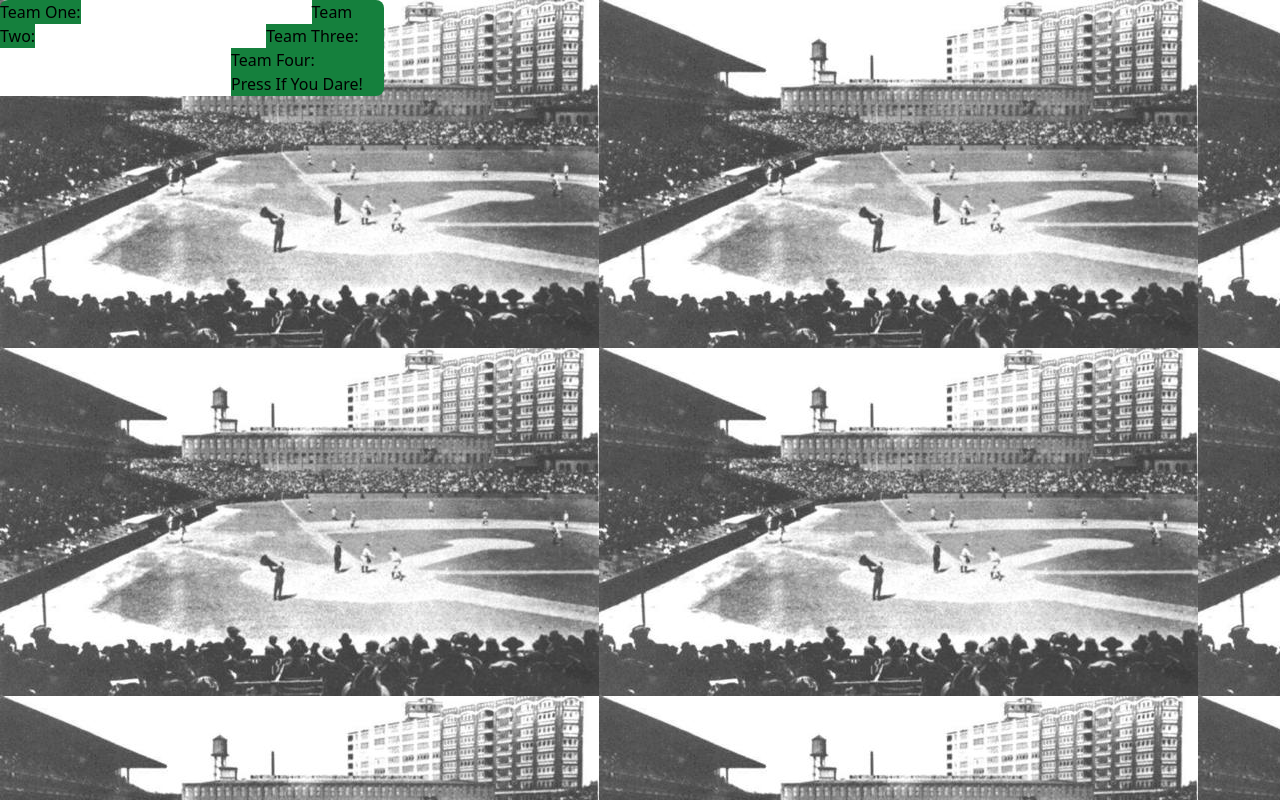
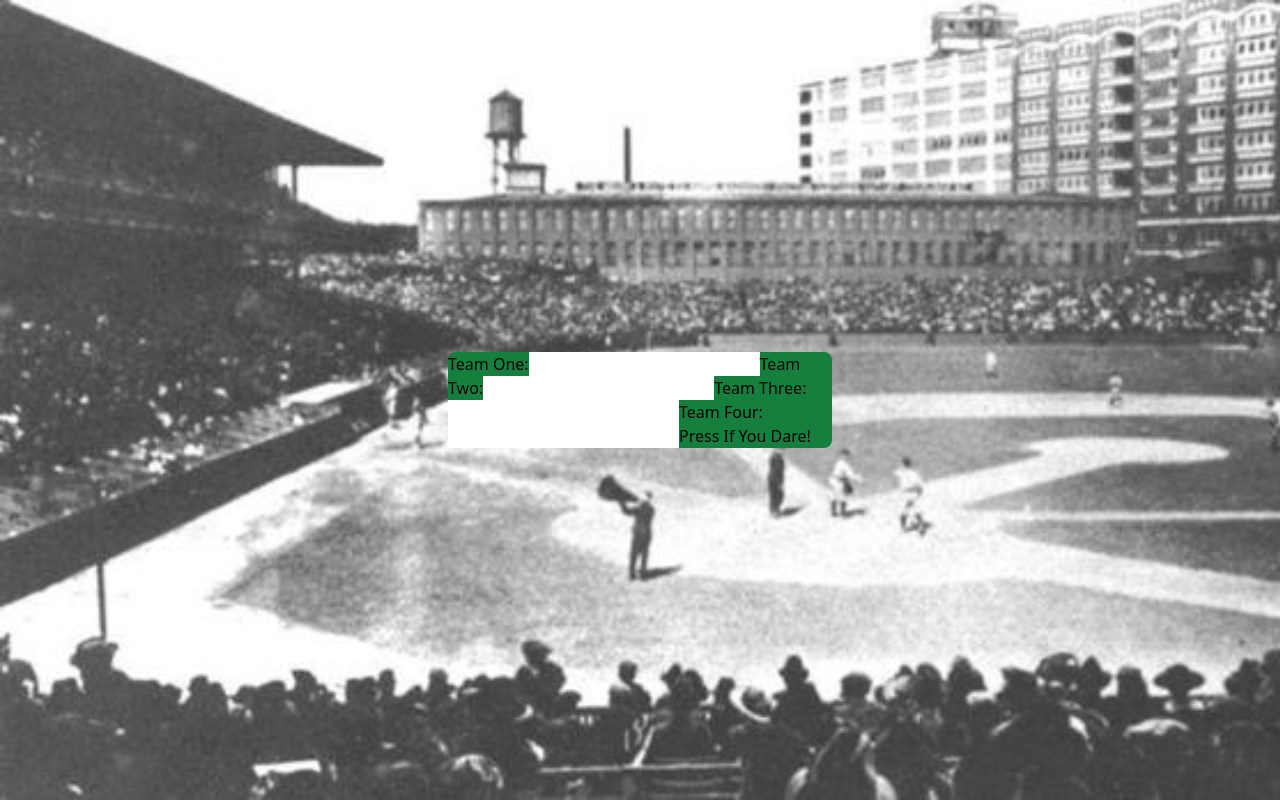
Before and after one commit to kilted2000/BaseballTrip, a React (Vite) app in the folder roadtripHelper/: page / in a window 1280 px wide. Built offline with nearby package versions, Linux system fonts and the light colour scheme.

Commit message:
position central div for inputs

```diff
--- a/roadtripHelper/src/App.css
+++ b/roadtripHelper/src/App.css
@@ -2,7 +2,7 @@
 
 body{
   background-color: slategrey;
-  background-image: url(./assets/stadium.jpg);
+  /* background-image: url(./assets/stadium.jpg); */
 }
 input{
   margin: 15px;
--- a/roadtripHelper/src/App.jsx
+++ b/roadtripHelper/src/App.jsx
@@ -48,8 +48,8 @@ function App() {
   };
 
   return (
-    <>
-      <form onSubmit={handleSubmit} className="rounded-lg bg-green-700 w-96">
+    <div className="bg-[url('./assets/stadium.jpg')] bg-cover bg-no-repeat h-dvh flex justify-center justify-items-center items-center">
+      <form onSubmit={handleSubmit} className="rounded-lg bg-green-700 w-96 bg-no-repeat ">
         <label>
           Team One:
           <input
@@ -96,7 +96,7 @@ function App() {
             onChange={(e) => setDateTwo(e.target.value)}
           />
         </label> */}
-        <button type="submit">Press If You Dare!</button>
+        <button type="submit" className="border-neutral-50">Press If You Dare!</button>
       </form>
       <div id='result'>
         {results.length > 0 && results.map(result => (
@@ -106,7 +106,7 @@ function App() {
           </div>
         ))}
       </div>
-    </>
+    </div>
   );
 }
 
```
